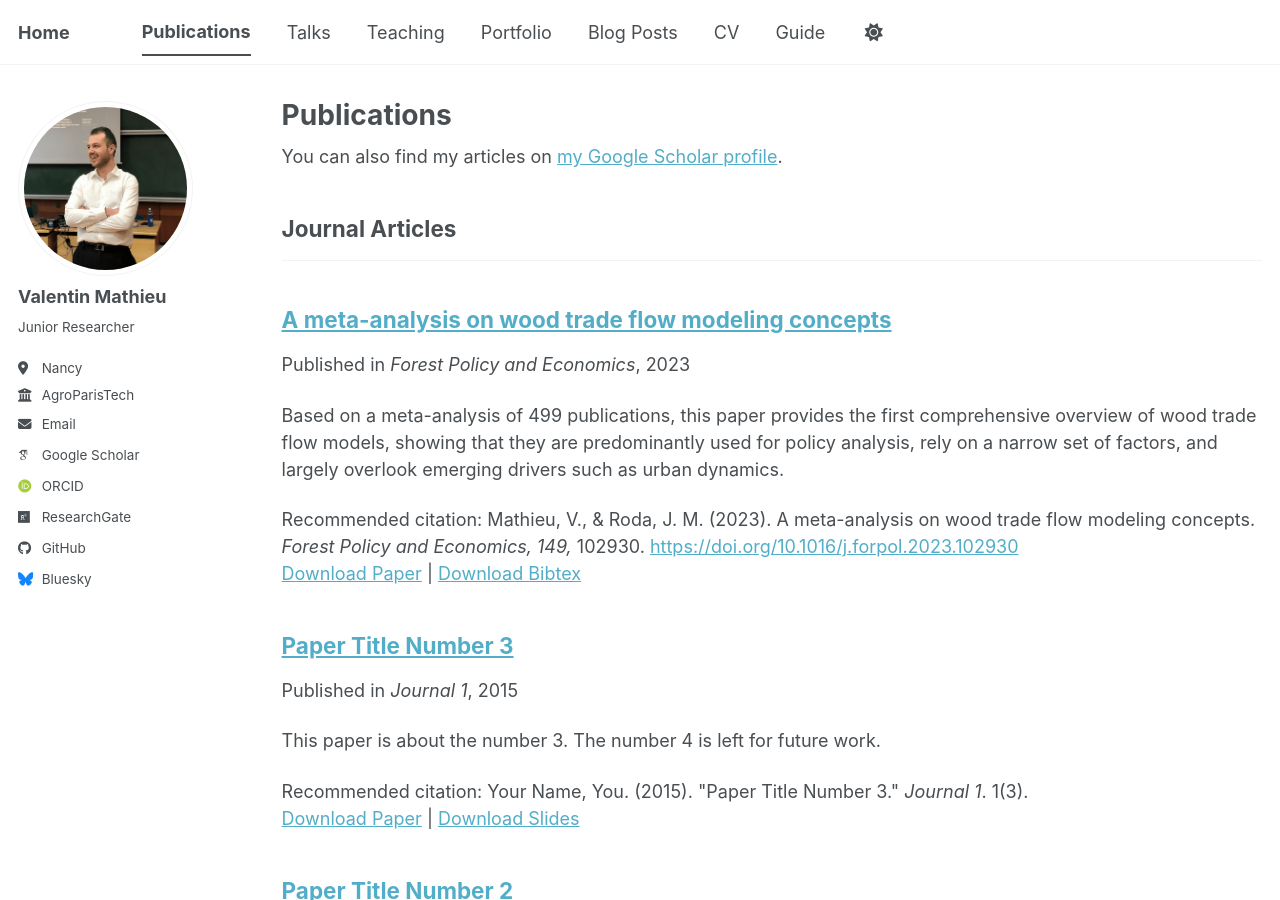
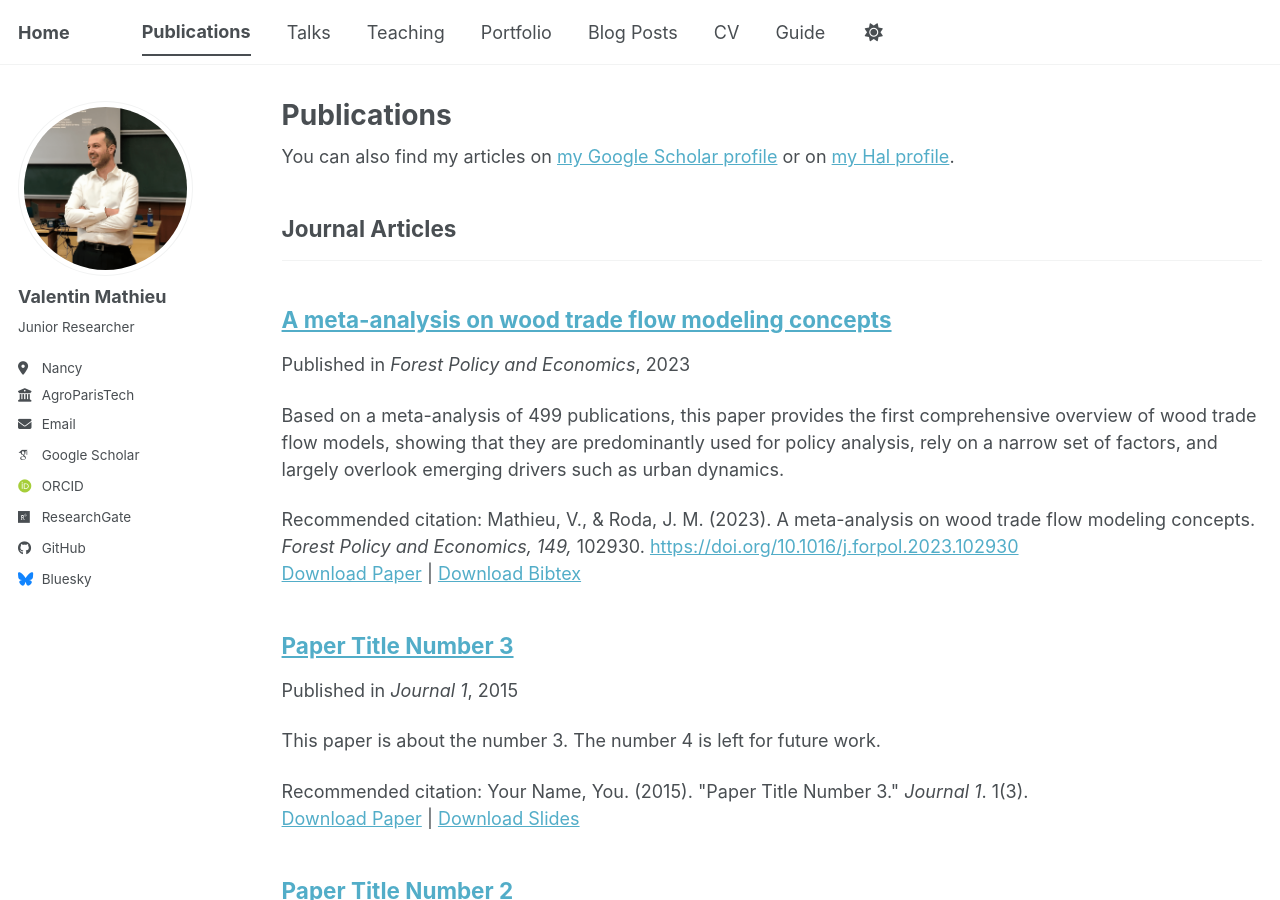
Before and after one commit to vlmathieu/vlmathieu.github.io, a Jekyll site: the page built from _pages/publications.html, in a window 1280 px wide and 900 px high. Built offline with Jekyll 4.4.1, drawn with Linux system fonts in a browser that asks for light colours; some web fonts are replaced; a script bundle is joined from its source files by our own code; library files that are not in the unit come from our copies.

Commit message:
Update publication.html

```diff
--- a/_pages/publications.html
+++ b/_pages/publications.html
@@ -6,7 +6,7 @@ author_profile: true
 ---
 
 {% if site.author.googlescholar %}
-  <div class="wordwrap">You can also find my articles on <a href="{{site.author.googlescholar}}">my Google Scholar profile</a>.</div>
+  <div class="wordwrap">You can also find my articles on <a href="{{site.author.googlescholar}}">my Google Scholar profile</a> or on <a href="{{site.author.hal}}">my Hal profile</a>.</div>
 {% endif %}
 
 {% include base_path %}
```
